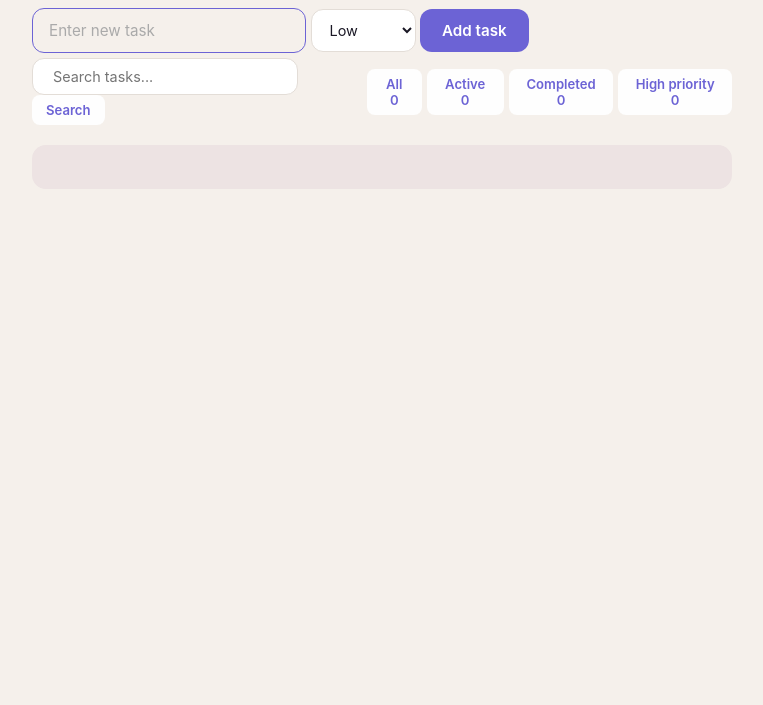
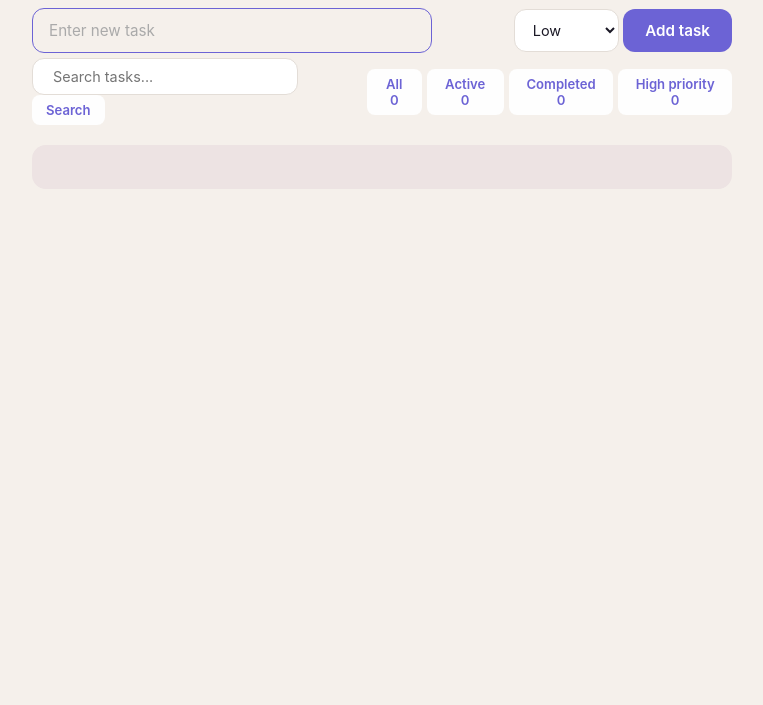
Before and after one commit to Samukelokhathi/ToDoListApp, a website built with Vite: page index.html in a window 1280 px wide. Shown: the part 95-800 px from the top of the page, without its empty margins (258-1021 px from the left). Built offline with nearby package versions, Linux system fonts and the light colour scheme.

Commit message:
updated styling section
Co-authored-by: Copilot <copilot@github.com>

```diff
--- a/index.html
+++ b/index.html
@@ -11,8 +11,13 @@
 
       <div class="container">
         <h1 id="header">To Do App</h1>
+
+        <section id="input-priority-section-container">
+          <div id="input-section">
             <input type="text" id="input-field" placeholder="Enter new task" required>
+          </div>
 
+          <div id="priority-section">
             <select  id="priority-select">
               <option class="priority-low" value="low">Low</option>
               <option class="priority-medium" value="medium">Medium</option>
@@ -20,6 +25,9 @@
             </select>
 
             <button id="add-task-btn"> Add task</button>
+          </div>
+        </section>
+
 
       <section id="task-filter">
         <div id="search-filter">
--- a/src/style.css
+++ b/src/style.css
@@ -38,6 +38,13 @@ body {
   margin-bottom: 20px;
 }
 
+#input-priority-section-container {
+  display: flex;
+  gap: 10px;
+  align-items: center;
+  justify-content: space-between;
+}
+
 #input-field {
   flex: 1;
   border: 1.5px solid #6c63d5;
@@ -48,6 +55,7 @@ body {
   outline: none;
   background: #f5f0eb;
   color: #1a1825;
+  min-width: 400px;
 }
 
 #input-field::placeholder {
```
Lines whose indentation alone changed are shown as unchanged.
